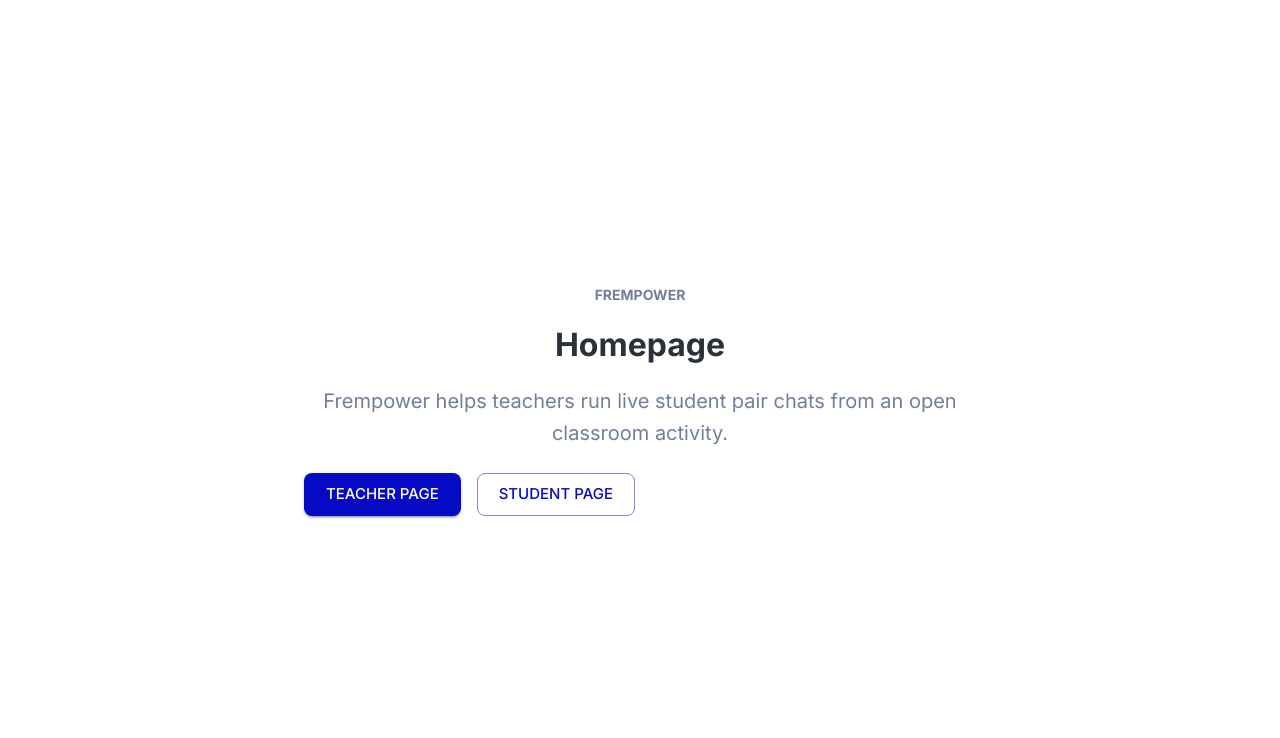
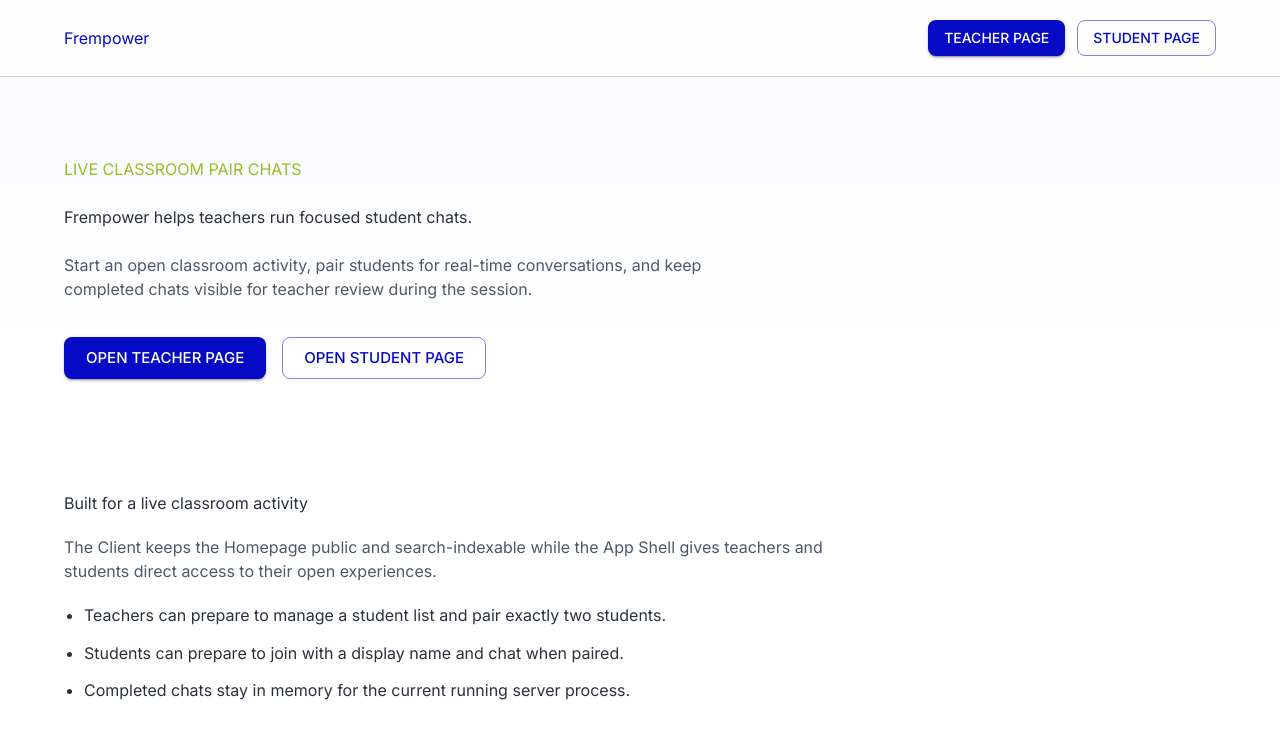
Before and after one commit to mssiegel/frempower, a React (Vite) app in the folder client/: page / in a window 1280 px wide. Shown: the top 738 px of the page. Built offline with nearby package versions, Linux system fonts and the light colour scheme.

Commit message:
added seo for homepage

```diff
--- a/client/index.html
+++ b/client/index.html
@@ -3,7 +3,20 @@
   <head>
     <meta charset="UTF-8" />
     <meta name="viewport" content="width=device-width, initial-scale=1.0" />
-    <title>Frempower</title>
+    <meta
+      name="description"
+      content="Frempower helps teachers run live classroom pair chats with open Teacher Page and Student Page experiences."
+    />
+    <meta name="robots" content="index, follow" />
+    <meta name="theme-color" content="#070AC5" />
+    <meta property="og:title" content="Frempower | Live classroom pair chats" />
+    <meta
+      property="og:description"
+      content="Run open classroom activities, pair students for real-time conversations, and review completed chats during the session."
+    />
+    <meta property="og:type" content="website" />
+    <meta property="og:site_name" content="Frempower" />
+    <title>Frempower | Live classroom pair chats</title>
   </head>
   <body>
     <div id="root"></div>
--- a/client/src/App.tsx
+++ b/client/src/App.tsx
@@ -1,6 +1,80 @@
 import { Box, Button, Container, Stack, Typography } from '@mui/material';
-import { createBrowserRouter, RouterProvider } from 'react-router-dom';
+import { createBrowserRouter, Link as RouterLink, RouterProvider } from 'react-router-dom';
 import './index.css';
+
+function Homepage() {
+  return (
+    <Box className="homepage">
+      <Box component="header" className="homepage-header">
+        <Container maxWidth="lg">
+          <Box component="nav" aria-label="Primary navigation" className="homepage-nav">
+            <Typography component="a" href="/" className="homepage-brand">
+              Frempower
+            </Typography>
+            <Stack component="ul" direction="row" spacing={1.5} className="homepage-nav-list">
+              <li>
+                <Button component={RouterLink} to="/teacher" variant="contained">
+                  Teacher Page
+                </Button>
+              </li>
+              <li>
+                <Button component={RouterLink} to="/student" variant="outlined">
+                  Student Page
+                </Button>
+              </li>
+            </Stack>
+          </Box>
+        </Container>
+      </Box>
+
+      <Box component="main">
+        <Box component="section" className="homepage-hero" aria-labelledby="homepage-title">
+          <Container maxWidth="lg">
+            <Stack spacing={3} className="homepage-hero-content">
+              <Typography component="p" className="homepage-kicker">
+                Live classroom pair chats
+              </Typography>
+              <Typography component="h1" id="homepage-title" className="homepage-title">
+                Frempower helps teachers run focused student chats.
+              </Typography>
+              <Typography className="homepage-summary">
+                Start an open classroom activity, pair students for real-time conversations,
+                and keep completed chats visible for teacher review during the session.
+              </Typography>
+              <Stack direction={{ xs: 'column', sm: 'row' }} spacing={2} className="homepage-actions">
+                <Button component={RouterLink} to="/teacher" size="large" variant="contained">
+                  Open Teacher Page
+                </Button>
+                <Button component={RouterLink} to="/student" size="large" variant="outlined">
+                  Open Student Page
+                </Button>
+              </Stack>
+            </Stack>
+          </Container>
+        </Box>
+
+        <Box component="section" className="homepage-section" aria-labelledby="classroom-activity-title">
+          <Container maxWidth="lg">
+            <Stack spacing={2.5} className="homepage-section-content">
+              <Typography component="h2" id="classroom-activity-title" className="homepage-section-title">
+                Built for a live classroom activity
+              </Typography>
+              <Typography className="homepage-section-copy">
+                The Client keeps the Homepage public and search-indexable while the App Shell
+                gives teachers and students direct access to their open experiences.
+              </Typography>
+              <Box component="ul" className="homepage-feature-list">
+                <li>Teachers can prepare to manage a student list and pair exactly two students.</li>
+                <li>Students can prepare to join with a display name and chat when paired.</li>
+                <li>Completed chats stay in memory for the current running server process.</li>
+              </Box>
+            </Stack>
+          </Container>
+        </Box>
+      </Box>
+    </Box>
+  );
+}
 
 function PagePlaceholder({
   eyebrow,
@@ -65,13 +139,7 @@ function PagePlaceholder({
 const router = createBrowserRouter([
   {
     path: '/',
-    element: (
-      <PagePlaceholder
-        description="Frempower helps teachers run live student pair chats from an open classroom activity."
-        eyebrow="Frempower"
-        title="Homepage"
-      />
-    ),
+    element: <Homepage />,
   },
   {
     path: '/teacher',
--- a/client/src/index.css
+++ b/client/src/index.css
@@ -20,6 +20,111 @@ body {
   min-height: 100vh;
 }
 
+.homepage {
+  min-height: 100vh;
+  background:
+    linear-gradient(180deg, #f8f8ff 0%, #ffffff 42%),
+    #ffffff;
+}
+
+.homepage-header {
+  border-bottom: 1px solid #d0d5dd;
+  background: rgba(255, 255, 255, 0.9);
+}
+
+.homepage-nav {
+  display: flex;
+  align-items: center;
+  justify-content: space-between;
+  gap: 1.5rem;
+  min-height: 4.75rem;
+}
+
+.homepage-brand {
+  color: #070ac5;
+  font-size: 1.125rem;
+  font-weight: 800;
+  text-decoration: none;
+}
+
+.homepage-nav-list {
+  align-items: center;
+  margin: 0;
+  padding: 0;
+  list-style: none;
+}
+
+.homepage-hero {
+  padding: 5rem 0 4rem;
+}
+
+.homepage-hero-content {
+  max-width: 48rem;
+}
+
+.homepage-kicker {
+  margin: 0;
+  color: #95c021;
+  font-size: 0.875rem;
+  font-weight: 800;
+  letter-spacing: 0;
+  text-transform: uppercase;
+}
+
+.homepage-title {
+  margin: 0;
+  color: #2b313b;
+  font-size: 5rem;
+  font-weight: 800;
+  line-height: 1;
+}
+
+.homepage-summary {
+  max-width: 44rem;
+  margin: 0;
+  color: #4d586a;
+  font-size: 1.25rem;
+  line-height: 1.6;
+}
+
+.homepage-actions {
+  padding-top: 0.75rem;
+}
+
+.homepage-section {
+  padding: 3rem 0 4rem;
+  background: #ffffff;
+}
+
+.homepage-section-content {
+  max-width: 50rem;
+}
+
+.homepage-section-title {
+  margin: 0;
+  color: #2b313b;
+  font-size: 2rem;
+  font-weight: 800;
+  line-height: 1.15;
+}
+
+.homepage-section-copy {
+  margin: 0;
+  color: #4d586a;
+  font-size: 1.0625rem;
+  line-height: 1.7;
+}
+
+.homepage-feature-list {
+  display: grid;
+  gap: 0.75rem;
+  margin: 0;
+  padding-left: 1.25rem;
+  color: #2b313b;
+  font-size: 1rem;
+  line-height: 1.6;
+}
+
 .app-shell {
   display: grid;
   min-height: 100vh;
@@ -37,3 +142,32 @@ body {
   margin: 0.75rem 0 0;
   color: #718098;
 }
+
+@media (max-width: 600px) {
+  .homepage-nav {
+    align-items: flex-start;
+    flex-direction: column;
+    padding: 1rem 0;
+  }
+
+  .homepage-nav-list {
+    width: 100%;
+  }
+
+  .homepage-nav-list li {
+    flex: 1;
+  }
+
+  .homepage-nav-list a,
+  .homepage-nav-list button {
+    width: 100%;
+  }
+
+  .homepage-hero {
+    padding: 3.5rem 0 3rem;
+  }
+
+  .homepage-title {
+    font-size: 2.75rem;
+  }
+}
```
Also changed, not shown: 2 other files (tests, documents, lock files or other folders).
